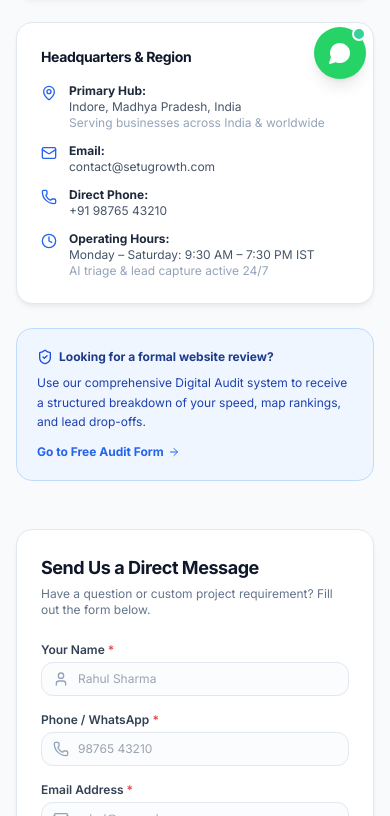
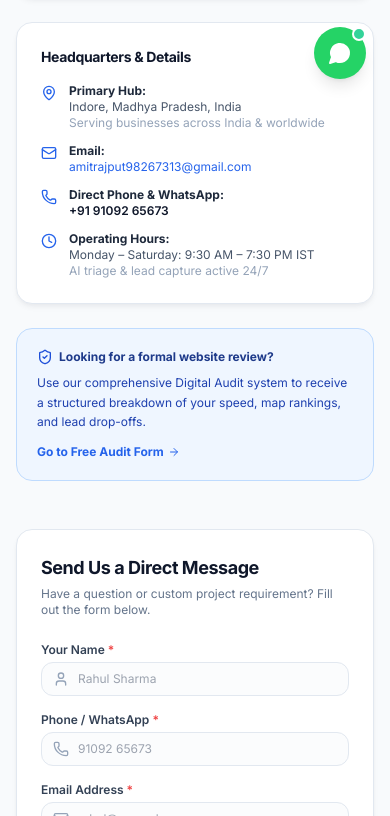
Before and after one commit to Amitrajput111/SETU, a Next.js app: page /contact in a window 390 px wide. Shown: the part 741-1557 px from the top of the page. Built offline with nearby package versions, Linux system fonts and the light colour scheme; no server answers.

Commit message:
feat: update official contact channels with phone 9109265673 and email amitrajput98267313@gmail.com across all pages and forms

```diff
--- a/app/contact/page.tsx
+++ b/app/contact/page.tsx
@@ -18,7 +18,7 @@ import { Button } from "@/components/ui/Button";
 export const metadata: Metadata = {
   title: "Contact SETU — Direct WhatsApp & Consultation Inquiry",
   description:
-    "Get in touch with the SETU engineering team. Chat directly on WhatsApp, request a consultation, or send us a message.",
+    "Get in touch with the SETU engineering team. Chat directly on WhatsApp (+91 91092 65673), request a consultation, or send us a message.",
 };
 
 export default function ContactPage() {
@@ -69,7 +69,7 @@ export default function ContactPage() {
                 <Button
                   variant="whatsapp"
                   size="md"
-                  href="https://wa.me/919876543210?text=Hi%20SETU%2C%20I%20would%20like%20to%20discuss%20a%20project%20for%20my%20business."
+                  href="https://wa.me/919109265673?text=Hi%20SETU%2C%20I%20would%20like%20to%20discuss%20a%20project%20for%20my%20business."
                   isExternal
                   className="w-full font-bold shadow-sm"
                   leftIcon={<MessageCircle className="w-4 h-4" />}
@@ -81,7 +81,7 @@ export default function ContactPage() {
               {/* Office & Details */}
               <div className="p-6 sm:p-7 rounded-2xl bg-white border border-slate-200 shadow-card space-y-4">
                 <h3 className="text-sm font-bold text-slate-900">
-                  Headquarters & Region
+                  Headquarters &amp; Details
                 </h3>
 
                 <div className="space-y-3 text-xs text-slate-600">
@@ -90,7 +90,7 @@ export default function ContactPage() {
                     <div>
                       <strong className="text-slate-800">Primary Hub:</strong>
                       <div>Indore, Madhya Pradesh, India</div>
-                      <div className="text-slate-400">Serving businesses across India & worldwide</div>
+                      <div className="text-slate-400">Serving businesses across India &amp; worldwide</div>
                     </div>
                   </div>
 
@@ -98,15 +98,23 @@ export default function ContactPage() {
                     <Mail className="w-4 h-4 text-brand-accent shrink-0 mt-0.5" />
                     <div>
                       <strong className="text-slate-800">Email:</strong>
-                      <div>contact@setugrowth.com</div>
+                      <div>
+                        <a href="mailto:amitrajput98267313@gmail.com" className="text-brand-accent hover:underline">
+                          amitrajput98267313@gmail.com
+                        </a>
+                      </div>
                     </div>
                   </div>
 
                   <div className="flex items-start gap-3">
                     <Phone className="w-4 h-4 text-brand-accent shrink-0 mt-0.5" />
                     <div>
-                      <strong className="text-slate-800">Direct Phone:</strong>
-                      <div>+91 98765 43210</div>
+                      <strong className="text-slate-800">Direct Phone &amp; WhatsApp:</strong>
+                      <div>
+                        <a href="tel:+919109265673" className="text-slate-900 hover:text-brand-accent font-semibold">
+                          +91 91092 65673
+                        </a>
+                      </div>
                     </div>
                   </div>
 
@@ -115,7 +123,7 @@ export default function ContactPage() {
                     <div>
                       <strong className="text-slate-800">Operating Hours:</strong>
                       <div>Monday – Saturday: 9:30 AM – 7:30 PM IST</div>
-                      <div className="text-slate-400">AI triage & lead capture active 24/7</div>
+                      <div className="text-slate-400">AI triage &amp; lead capture active 24/7</div>
                     </div>
                   </div>
                 </div>
--- a/app/layout.tsx
+++ b/app/layout.tsx
@@ -13,7 +13,7 @@ const inter = Inter({
 });
 
 export const metadata: Metadata = {
-  metadataBase: new URL(process.env.NEXT_PUBLIC_APP_URL || "https://setugrowth.com"),
+  metadataBase: new URL(process.env.NEXT_PUBLIC_APP_URL || "https://setu-platform-rust.vercel.app"),
   title: {
     default: "SETU — Digital Growth & Intelligent Automation",
     template: "%s | SETU",
@@ -28,7 +28,7 @@ export const metadata: Metadata = {
     "Local SEO Google Business",
     "Business Process Automation",
   ],
-  authors: [{ name: "SETU", url: "https://setugrowth.com" }],
+  authors: [{ name: "SETU", url: "https://setu-platform-rust.vercel.app" }],
   creator: "SETU",
   publisher: "SETU",
   formatDetection: {
@@ -39,7 +39,7 @@ export const metadata: Metadata = {
   openGraph: {
     type: "website",
     locale: "en_IN",
-    url: "https://setugrowth.com",
+    url: "https://setu-platform-rust.vercel.app",
     title: "SETU — Digital Growth & Intelligent Automation",
     description:
       "SETU helps growing businesses build high-performance websites, generate leads and automate repetitive business processes.",
@@ -75,7 +75,7 @@ export default function RootLayout({
     "@type": "Organization",
     name: "SETU",
     legalName: "SETU Digital Growth & Automation",
-    url: "https://setugrowth.com",
+    url: "https://setu-platform-rust.vercel.app",
     description:
       "SETU helps growing businesses build high-performance websites, generate leads and automate repetitive business processes.",
     sameAs: [
@@ -85,7 +85,8 @@ export default function RootLayout({
     ],
     contactPoint: {
       "@type": "ContactPoint",
-      telephone: "+91-98765-43210",
+      telephone: "+91-91092-65673",
+      email: "amitrajput98267313@gmail.com",
       contactType: "customer support",
       areaServed: "IN",
       availableLanguage: ["English", "Hindi"],
--- a/app/privacy/page.tsx
+++ b/app/privacy/page.tsx
@@ -21,7 +21,7 @@ export default function PrivacyPage() {
 
           <div className="prose prose-slate text-xs sm:text-sm leading-relaxed text-slate-600 space-y-6">
             <p>
-              At <strong>SETU (&ldquo;SETU Digital Growth & Automation&rdquo;)</strong>, we respect your privacy and are committed to protecting the personal and business data you share with us through our website, audit forms, or direct WhatsApp inquiries.
+              At <strong>SETU (&ldquo;SETU Digital Growth &amp; Automation&rdquo;)</strong>, we respect your privacy and are committed to protecting the personal and business data you share with us through our website, audit forms, or direct WhatsApp inquiries.
             </p>
 
             <h2 className="text-base font-bold text-slate-900">1. Information We Collect</h2>
@@ -40,19 +40,19 @@ export default function PrivacyPage() {
               We use your submitted details strictly to:
             </p>
             <ul className="list-disc pl-5 space-y-1 text-slate-600">
-              <li>Conduct and deliver your requested Digital Presence Audit & Improvement Roadmap.</li>
+              <li>Conduct and deliver your requested Digital Presence Audit &amp; Improvement Roadmap.</li>
               <li>Communicate project milestones, proposals, and system configurations via WhatsApp or Email.</li>
               <li>Provide ongoing client support and system maintenance.</li>
             </ul>
 
-            <h2 className="text-base font-bold text-slate-900">3. Data Confidentiality & Protection</h2>
+            <h2 className="text-base font-bold text-slate-900">3. Data Confidentiality &amp; Protection</h2>
             <p>
               We <strong>never</strong> sell, rent, or trade your contact information or proprietary business data to third-party advertisers. All lead data is stored in secured databases with encryption in transit and at rest.
             </p>
 
-            <h2 className="text-base font-bold text-slate-900">4. Contact & Inquiries</h2>
+            <h2 className="text-base font-bold text-slate-900">4. Contact &amp; Inquiries</h2>
             <p>
-              If you have any questions regarding your data privacy, please contact our team directly at <a href="mailto:contact@setugrowth.com" className="text-brand-accent underline">contact@setugrowth.com</a>.
+              If you have any questions regarding your data privacy, please contact our team directly at <a href="mailto:amitrajput98267313@gmail.com" className="text-brand-accent underline">amitrajput98267313@gmail.com</a> or via phone at <a href="tel:+919109265673" className="text-brand-accent underline">+91 91092 65673</a>.
             </p>
           </div>
         </div>
--- a/components/forms/AuditForm.tsx
+++ b/components/forms/AuditForm.tsx
@@ -128,7 +128,7 @@ export const AuditForm: React.FC<AuditFormProps> = ({
 
         <div className="pt-2 flex flex-col sm:flex-row items-center justify-center gap-3">
           <a
-            href={`https://wa.me/919876543210?text=Hi%20SETU%2C%20I%20just%20submitted%20the%20digital%20audit%20form${referenceId ? `%20(Ref%3A%20${referenceId})` : ""}.`}
+            href={`https://wa.me/919109265673?text=Hi%20SETU%2C%20I%20just%20submitted%20the%20digital%20audit%20form${referenceId ? `%20(Ref%3A%20${referenceId})` : ""}.`}
             target="_blank"
             rel="noopener noreferrer"
             className="w-full sm:w-auto px-6 py-3 rounded-xl bg-[#25D366] hover:bg-[#20bd5a] text-white text-xs sm:text-sm font-semibold transition-all shadow-sm"
@@ -280,7 +280,7 @@ export const AuditForm: React.FC<AuditFormProps> = ({
                 <Phone className="w-4 h-4 text-slate-400 absolute left-3 top-1/2 -translate-y-1/2" />
                 <input
                   type="tel"
-                  placeholder="e.g. 98765 43210"
+                  placeholder="e.g. 91092 65673"
                   {...register("whatsappNumber")}
                   className={cn(
                     "w-full pl-9 pr-3.5 py-2.5 rounded-xl border text-xs sm:text-sm transition-all focus:outline-none focus:ring-2",
--- a/components/forms/ContactForm.tsx
+++ b/components/forms/ContactForm.tsx
@@ -128,7 +128,7 @@ export const ContactForm: React.FC = () => {
               <Phone className="w-4 h-4 text-slate-400 absolute left-3 top-1/2 -translate-y-1/2" />
               <input
                 type="tel"
-                placeholder="98765 43210"
+                placeholder="91092 65673"
                 {...register("phone")}
                 className={cn(
                   "w-full pl-9 pr-3 py-2 rounded-xl border text-xs sm:text-sm focus:outline-none focus:ring-2",
--- a/components/layout/MobileMenu.tsx
+++ b/components/layout/MobileMenu.tsx
@@ -82,7 +82,7 @@ export const MobileMenu: React.FC<MobileMenuProps> = ({
             size="lg"
             href="/audit"
             onClick={onClose}
-            className="w-full"
+            className="w-full font-bold"
             rightIcon={<ArrowRight className="w-4 h-4" />}
           >
             Get Free Business Audit
@@ -91,9 +91,9 @@ export const MobileMenu: React.FC<MobileMenuProps> = ({
           <Button
             variant="whatsapp"
             size="md"
-            href="https://wa.me/919876543210?text=Hi%20SETU%2C%20I%20would%20like%20to%20discuss%20digital%20growth%20for%20my%20business."
+            href="https://wa.me/919109265673?text=Hi%20SETU%2C%20I%20would%20like%20to%20discuss%20digital%20growth%20for%20my%20business."
             isExternal
-            className="w-full"
+            className="w-full font-bold"
             leftIcon={<MessageCircle className="w-4 h-4" />}
           >
             Talk on WhatsApp
@@ -104,11 +104,15 @@ export const MobileMenu: React.FC<MobileMenuProps> = ({
         <div className="pt-6 text-xs text-slate-500 space-y-2 px-1">
           <div className="flex items-center gap-2">
             <Mail className="w-3.5 h-3.5 text-slate-400" />
-            <span>contact@setugrowth.com</span>
+            <a href="mailto:amitrajput98267313@gmail.com" className="hover:text-brand-accent">
+              amitrajput98267313@gmail.com
+            </a>
           </div>
           <div className="flex items-center gap-2">
             <Phone className="w-3.5 h-3.5 text-slate-400" />
-            <span>+91 98765 43210</span>
+            <a href="tel:+919109265673" className="hover:text-brand-accent">
+              +91 91092 65673
+            </a>
           </div>
           <div className="text-[11px] text-slate-400 pt-1">
             Indore (M.P.), India · Working with businesses globally
--- a/components/layout/SidebarDrawer.tsx
+++ b/components/layout/SidebarDrawer.tsx
@@ -228,7 +228,7 @@ export const SidebarDrawer: React.FC<{
           </Link>
 
           <a
-            href="https://wa.me/919876543210?text=Hi%20SETU%2C%20I%20would%20like%20to%20connect%20with%20your%20team."
+            href="https://wa.me/919109265673?text=Hi%20SETU%2C%20I%20would%20like%20to%20connect%20with%20your%20team."
             target="_blank"
             rel="noopener noreferrer"
             className="w-full py-2.5 px-4 rounded-xl bg-[#25D366] hover:bg-[#20bd5a] text-white text-xs sm:text-sm font-bold flex items-center justify-center gap-2"
--- a/components/layout/TopBanner.tsx
+++ b/components/layout/TopBanner.tsx
@@ -9,7 +9,7 @@ export const TopBanner: React.FC = () => {
         <div className="flex items-center justify-center gap-2">
           <span className="w-2 h-2 rounded-full bg-brand-teal animate-pulse shrink-0" />
           <span className="text-[11px] text-slate-300">
-            <strong>Indore HQ & Remote Worldwide:</strong> Engineering sub-second websites, local Google dominance & AI automations.
+            <strong>Indore HQ &amp; Remote Worldwide:</strong> Engineering sub-second websites, local Google dominance &amp; AI automations.
           </span>
         </div>
 
@@ -23,12 +23,12 @@ export const TopBanner: React.FC = () => {
           </Link>
           <span className="text-slate-600 hidden md:inline">|</span>
           <a
-            href="https://wa.me/919876543210?text=Hi%20SETU%2C%20I%20would%20like%20to%20connect."
+            href="https://wa.me/919109265673?text=Hi%20SETU%2C%20I%20would%20like%20to%20connect."
             target="_blank"
             rel="noopener noreferrer"
             className="text-slate-400 hover:text-white transition-colors hidden md:inline"
           >
-            WhatsApp Direct: +91 98765 43210
+            WhatsApp Direct: +91 91092 65673
           </a>
         </div>
       </div>
--- a/components/layout/WhatsAppFloatingButton.tsx
+++ b/components/layout/WhatsAppFloatingButton.tsx
@@ -22,7 +22,7 @@ export const WhatsAppFloatingButton: React.FC = () => {
 
       {/* Floating Action Button */}
       <a
-        href="https://wa.me/919876543210?text=Hi%20SETU%2C%20I%20would%20like%20to%20discuss%20growing%20my%20business."
+        href="https://wa.me/919109265673?text=Hi%20SETU%2C%20I%20would%20like%20to%20discuss%20growing%20my%20business."
         target="_blank"
         rel="noopener noreferrer"
         aria-label="Chat with SETU on WhatsApp"
--- a/components/sections/FAQSection.tsx
+++ b/components/sections/FAQSection.tsx
@@ -22,7 +22,7 @@ export const FAQSection: React.FC = () => {
         <div className="mt-12 text-center text-xs text-slate-500">
           <span>Have a specific question not listed here? </span>
           <a
-            href="https://wa.me/919876543210?text=Hi%20SETU%2C%20I%20have%20a%20question%20about%20your%20services."
+            href="https://wa.me/919109265673?text=Hi%20SETU%2C%20I%20have%20a%20question%20about%20your%20services."
             target="_blank"
             rel="noopener noreferrer"
             className="text-brand-accent font-semibold hover:underline inline-flex items-center gap-1"
--- a/components/sections/FinalCTASection.tsx
+++ b/components/sections/FinalCTASection.tsx
@@ -30,7 +30,7 @@ export const FinalCTASection: React.FC = () => {
           <Button
             variant="whatsapp"
             size="lg"
-            href="https://wa.me/919876543210?text=Hi%20SETU%2C%20I%20would%20like%20to%20discuss%20improving%20my%20business%20presence."
+            href="https://wa.me/919109265673?text=Hi%20SETU%2C%20I%20would%20like%20to%20discuss%20improving%20my%20business%20presence."
             isExternal
             className="w-full sm:w-auto font-bold"
             leftIcon={<MessageCircle className="w-4 h-4" />}
```
Also changed, not shown: 2 other files (tests, documents, lock files or other folders).
